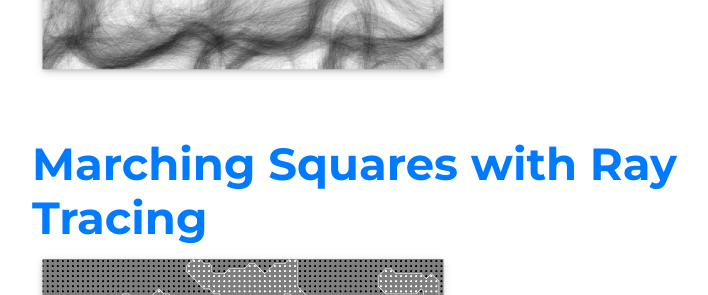
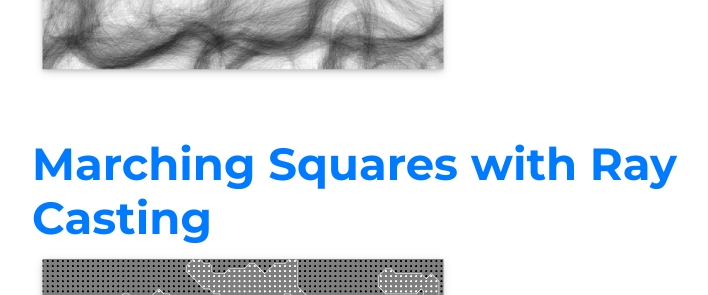
Before and after one commit to Zeolitic/Zeolitic.github.io, an Angular app: page /examples in a window 1280 px wide. Shown: the part 1340-1635 px from the top of the page, without its empty margins (273-981 px from the left). Built offline with nearby package versions, Linux system fonts and the light colour scheme.

Commit message:
Update example.component.html

```diff
--- a/src/app/example/example.component.html
+++ b/src/app/example/example.component.html
@@ -48,7 +48,7 @@
 
 
     <div class="col-md-12">
-      <h1 class="heading">Marching Squares with Ray Tracing</h1>
+      <h1 class="heading">Marching Squares with Ray Casting</h1>
       <a href="/examples/marchingsquares">
         <img src="../../assets/marchingsquares.png" class="responsive">
         <img src="../../assets/marchingsquares2.png" class="responsive">
```
